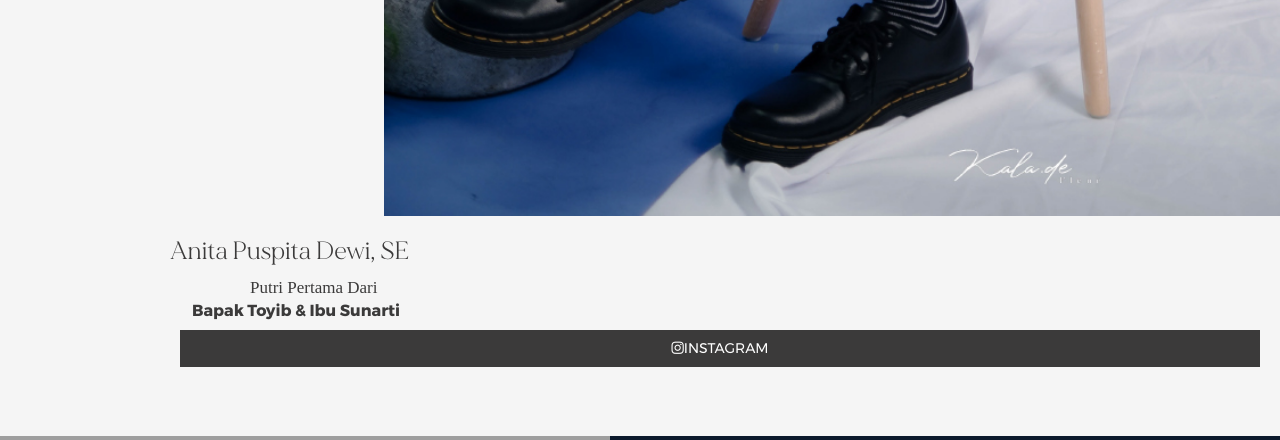
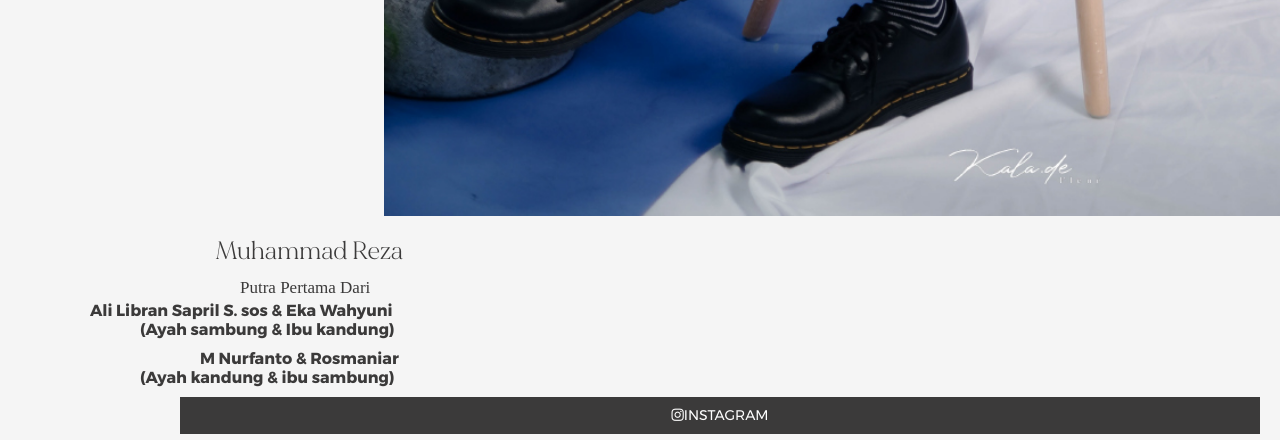
Before and after one commit to zndnnn/Anita, a PHP site: page /main.html in a window 1280 px wide. Shown: the part 4934-5374 px from the top of the page. Run offline with PHP 8.4, Linux system fonts and the light colour scheme; some libraries are stand-ins or nearby versions; some web fonts are replaced; grey boxes are pictures that could not be loaded.

Commit message:
Add files via upload

```diff
--- a/main.html
+++ b/main.html
@@ -175,9 +175,12 @@
       <img src="foto/reza.jpg" alt="cowo">
       </div>
       <div>
-        <p class="font11">Anita Puspita Dewi, SE</p>
-        <p class="font12">Putri Pertama Dari </p>
-        <p class="font13">Bapak Toyib & Ibu Sunarti</p>
+        <p class="font11">Muhammad Reza</p>
+        <p class="font12">Putra Pertama Dari </p>
+        <p class="font13">Ali Libran Sapril S. sos & Eka Wahyuni</p>
+        <p class="font14">(Ayah sambung & Ibu kandung)</p>
+        <p class="font15"> M Nurfanto & Rosmaniar</p>
+        <p class="font14">(Ayah kandung & ibu sambung)</p>
         <a href="" target="_blank" class="tbl-biru2"><i class="fa-brands fa-instagram"></i>INSTAGRAM</a>
       </div>
 
--- a/style.css
+++ b/style.css
@@ -466,7 +466,7 @@ a.tbl-biru-5:hover {
 
 .font11 {
     margin-top: 20px;
-    margin-left: 170px;
+    margin-left: 215px;
     margin-bottom: 10px;
     font-size: 25px;
     font-family: "Mirage-R";
@@ -474,7 +474,7 @@ a.tbl-biru-5:hover {
 }
 
 .font12 {
-    margin-left: 250px;
+    margin-left: 240px;
     margin-bottom: 3px;
     font-size: 17px;
     font-family: "Montserrat-L";
@@ -482,7 +482,24 @@ a.tbl-biru-5:hover {
 }
 
 .font13 {
-    margin-left: 192px;
+    margin-left: 90px;
+    margin-bottom: 10px;
+    font-size: 16px;
+    font-family: "Montserrat-B";
+    color: #3b3a3a;
+}
+
+.font14 {
+    margin-left: 140px;
+    margin-bottom: 10px;
+    margin-top: -10px;
+    font-size: 16px;
+    font-family: "Montserrat-B";
+    color: #3b3a3a;
+}
+
+.font15 {
+    margin-left: 200px;
     margin-bottom: 10px;
     font-size: 16px;
     font-family: "Montserrat-B";
```
Also changed, not shown: style2.css (line endings or trailing spaces).
